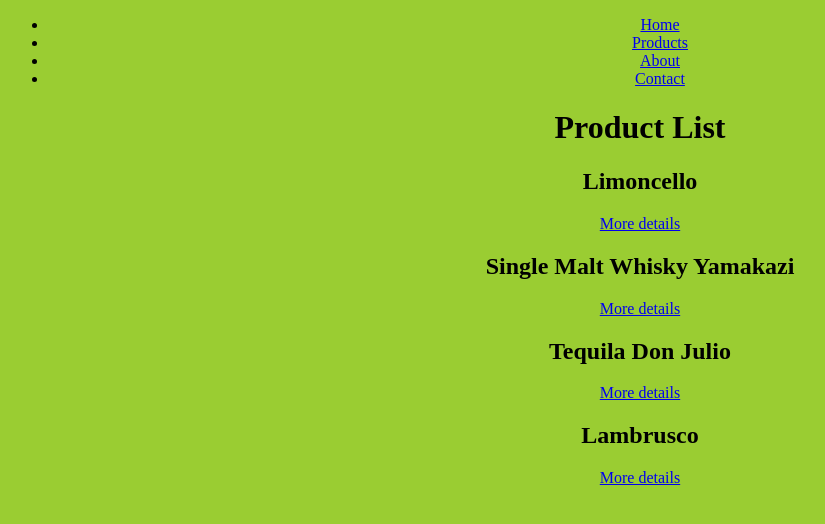
After one commit to fevi-ro/node-codealong-ironspirits, a Node server app: page /products in a window 1280 px wide. The commit adds this page. Shown: the top 524 px of the page, without its empty margins (0-825 px from the left). Run offline with Node 20, Linux system fonts and the light colour scheme; data comes from the database, SQL or seed files in the repository; some libraries are stand-ins or nearby versions.

Commit message:
added products page

```diff
--- a/app.js
+++ b/app.js
@@ -35,6 +35,17 @@
     res.render("contact");
 });
 
+
+app.get("/products", (req, res, next) => {
+
+    Product.find()
+        .then(productsArr => {
+            res.render("productList", { products: productsArr });
+        })
+        .catch(error => console.log("error getting products from DB", error));
+})
+
+/*  GET each product from DB
 app.get("/limoncello", (req, res, next) => {
 
     // res.render("view", info);
@@ -71,8 +82,22 @@
         })
         .catch(error => console.log(error));
 });
+*/
 
 
+
+//GET all products from db
+//productId is a placeholder, it's a name we choose
+app.get("/products/:productId", (req, res, next) => {
+
+    Product.findById(req.params.productId)
+        .then((productDetails) => {
+            res.render("product", productDetails);
+        })
+        .catch(error => console.log(error));
+})
+
+//
 
 
 app.listen(3001, () => {
--- a/views/layout.hbs
+++ b/views/layout.hbs
@@ -19,6 +19,9 @@
                         <a href="/">Home</a>
                     </li>
                     <li>
+                        <a href="/products">Products</a>
+                    </li>
+                    <li>
                         <a href="/about">About</a>
                     </li>
                     <li>
--- /dev/null
+++ b/views/productList.hbs
@@ -0,0 +1,8 @@
+<h1>Product List</h1>
+
+{{#each products}}
+    <section class="product">
+        <h2>{{this.title}}</h2>
+        <a href="/products/{{this._id}}">More details</a>
+    </section>
+{{/each}}
```
Lines whose indentation alone changed are shown as unchanged.
